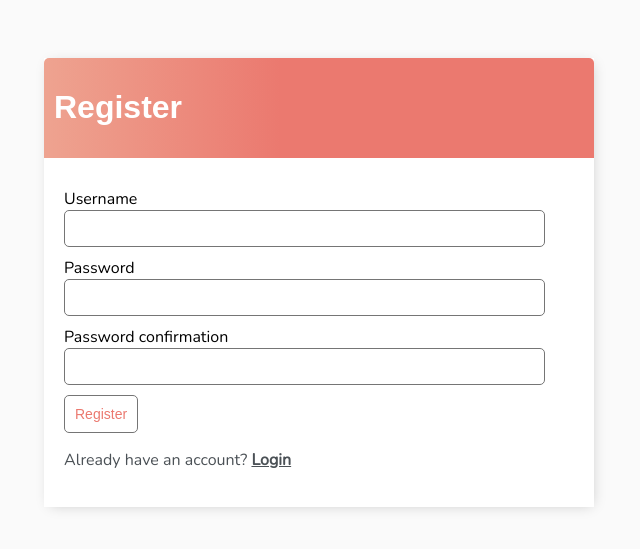
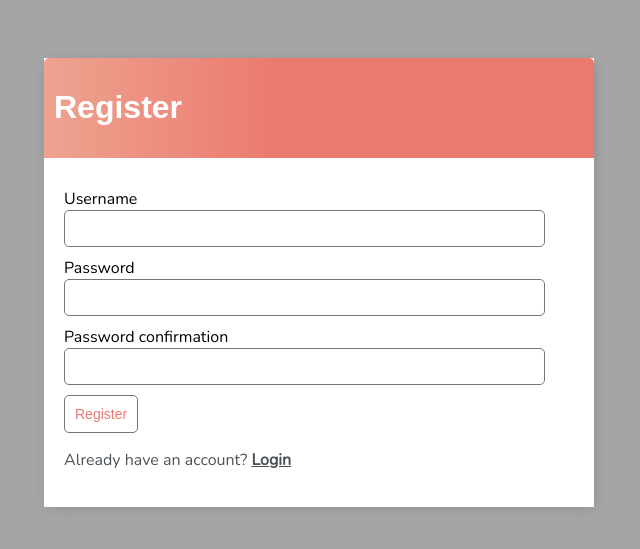
Before and after one commit to DaveG-Dev/todo_list, a Django app: page /register/ in a window 1280 px wide. Shown: the top 549 px of the page, without its empty margins (321-961 px from the left). Run offline with Django 4.2, Linux system fonts and the light colour scheme.

Commit message:
Background Color

```diff
--- a/base/templates/base/main.html
+++ b/base/templates/base/main.html
@@ -10,7 +10,7 @@
 
     <style>
                 body {
-            background-color: #FAFAFA;
+            background-color: #a5a5a5;
             font-family: 'Nunito', sans-serif;
             padding-top: 50px;
         }
```
